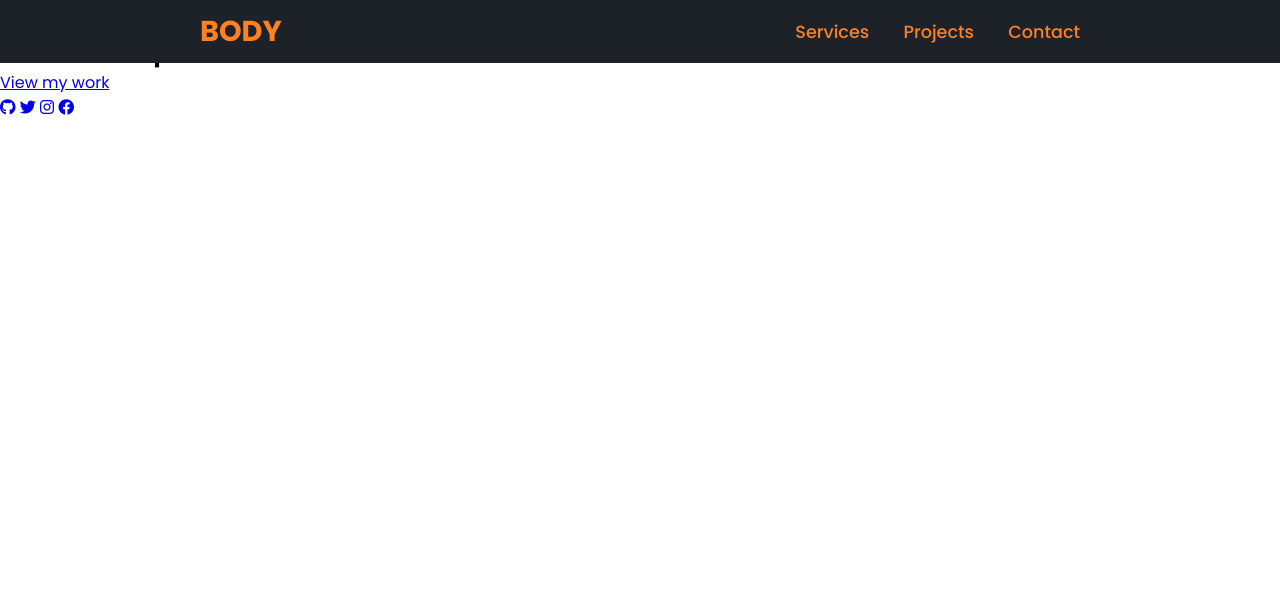
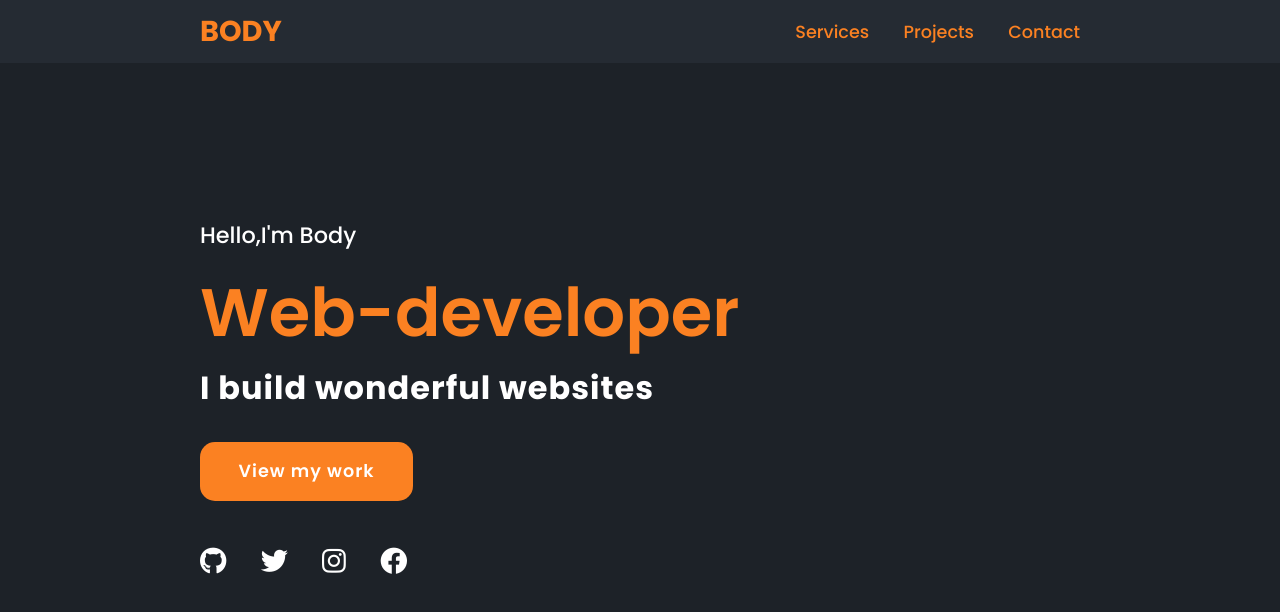
Before and after one commit to Body789/codezilla_portfolio, a plain HTML site: page index.html in a window 1280 px wide. Drawn offline with Linux system fonts and the light colour scheme; a web font is replaced by a local one.

Commit message:
main section

```diff
--- a/css/master.css
+++ b/css/master.css
@@ -2,8 +2,8 @@
 
 :root {
   --color-1--: #FB8122;
-  --color-2--: #1D2228;
-  --color-3--: #E1E2E2;
+  --color-3--: #1D2228;
+  --color-2--: #252B33;
   --color-4--: #DE7C31;
 }
 
@@ -45,3 +45,65 @@ header {
 .navigation a:hover {
   color: var(--color-4--, #DE7C31);
 }
+
+section {
+  padding: 100px 200px;
+}
+
+.main {
+  width: 100%;
+  min-height: 100vh;
+  display: flex;
+  align-items: center;
+  background-color: var(--color-3--, #E1E2E2);
+  background-size: cover;
+  background-position: center;
+  background-attachment: fixed;
+}
+
+.main h2{
+  color: white;
+  font-size: 1.4em;
+  font-weight: 500;
+}
+
+h2 span {
+  display: inline-block;
+  color: var(--color-1--, #DE7C31);
+  font-size: 3em;
+  font-weight: 600;
+  margin-top: 10px;
+}
+
+h3 {
+  color: white;
+  font-size: 2em;
+  font-weight: 700;
+  letter-spacing: 1px;
+  margin-bottom: 30px;
+}
+
+.main-btn {
+  color: white;
+  background-color: var(--color-1--, #DE7C31);
+  display: inline-block;
+  text-decoration: none;
+  font-weight: 600;
+  font-size: 1.1em;
+  letter-spacing: 1px;
+  border-radius: 15px;
+  margin-bottom: 40px;
+  padding: 0.9375em 2.1875em;
+  transition: 0.7s ease;
+}
+
+.main-btn:hover {
+  background-color: var(--color-4--, #FB8122);
+  transform: scale(1.1);
+}
+
+.social-icons a{
+  color: white;
+  font-size: 1.7em;
+  padding-right: 30px;
+}
--- a/index.html
+++ b/index.html
@@ -22,7 +22,7 @@
   <section class="main">
     <div>
       <h2>Hello,I'm Body<br><span>Web-developer</span></h2>
-      <h3></h3>
+      <h3>I build wonderful websites</h3>
       <a href="#projects" class="main-btn">View my work</a>
       <div class="social-icons">
         <a href="#"><i class="fa-brands fa-github"></i></a>
```
